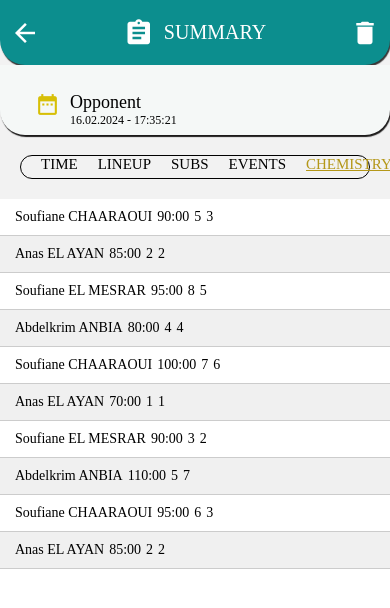
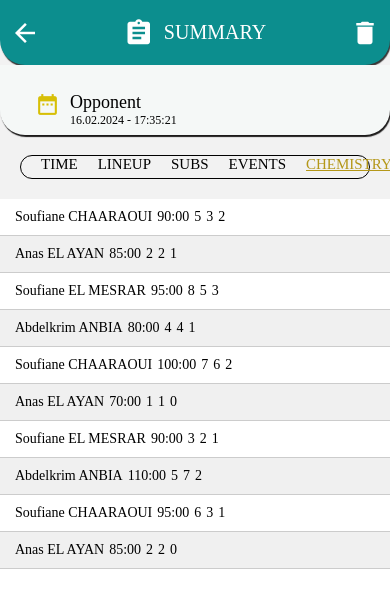
Before and after one commit to YahyaNamir/Salle_Summary, a React Native app: screen /CHEMISTRY in a window 390 px wide. Shown: the top 608 px of the page. Built offline with nearby package versions, Linux system fonts and the light colour scheme.

Commit message:
Chemistry Goal

```diff
--- a/components/ChemistryItem.js
+++ b/components/ChemistryItem.js
@@ -8,7 +8,7 @@ export default function ChemistryItem({ chemistry }) {
       <Text style={{fontFamily: 'Poppins-Bold', marginLeft: 5}} >{chemistry.minutePlayer}</Text>
       <Text style={{fontFamily: 'Poppins-Bold', marginLeft: 5}} >{chemistry.goal}</Text>
       <Text style={{fontFamily: 'Poppins-Bold', marginLeft: 5}} >{chemistry.receivedGoal}</Text>
-      {/* <Text style={{fontFamily: 'Poppins-Bold', marginLeft: 5}} >{chemistry.yellowCard}</Text> */}
+      <Text style={{fontFamily: 'Poppins-Bold', marginLeft: 5}} >{chemistry.yellowCard}</Text>
       {/* <Text style={{fontFamily: 'Poppins-Bold', marginLeft: 5}} >{chemistry.redCard}</Text> */}
     </View>
   );
```
